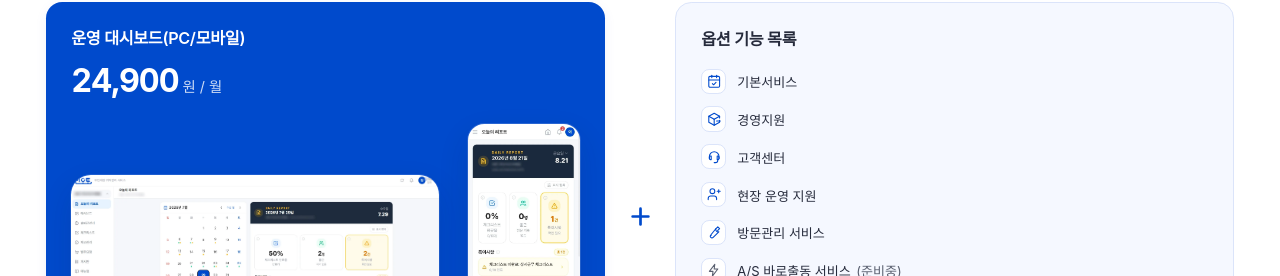
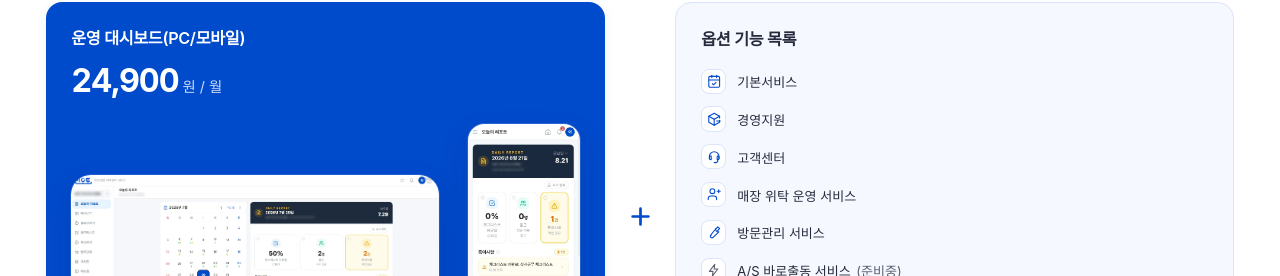
Before and after one commit to uriggiri-inc/bahnauto, a Next.js app: page /pricing in a window 1280 px wide. Shown: the part 937-1213 px from the top of the page. Built offline with nearby package versions, Linux system fonts and the light colour scheme; a web font is replaced by a local one.

Commit message:
서비스 ⑤ "현장 운영 지원" 을 "매장 위탁 운영 서비스" 로 개칭 (#46)

```diff
--- a/src/app/(site)/process/page.tsx
+++ b/src/app/(site)/process/page.tsx
@@ -62,7 +62,7 @@ const STEPS: readonly Step[] = [
   {
     no: "04",
     title: "매니저 배정",
-    tag: "현장 운영 지원 옵션",
+    tag: "매장 위탁 운영 서비스 옵션",
     desc: "계약일부터 채용을 진행하고, 지역 전담 매니저를 배정해 교육합니다.",
     owner: "따로 준비하실 일은 없습니다.",
   },
@@ -108,7 +108,7 @@ const DETAILS: readonly Detail[] = [
   {
     no: "04",
     title: "매니저 배정",
-    tag: "현장 운영 지원 옵션",
+    tag: "매장 위탁 운영 서비스 옵션",
     yours: ["별도로 준비하실 일은 없습니다"],
     ours: ["계약일부터 채용을 진행합니다", "지역 전담 매니저를 배정하고 교육합니다"],
   },
--- a/src/content/app-screens.ts
+++ b/src/content/app-screens.ts
@@ -286,7 +286,7 @@ export const FEATURE_CAROUSELS: Record<string, readonly CarouselSlide[]> = {
     },
   ],
 
-  /* ⑤ 현장 운영 지원 — 발주 대행과 실비 정산이 여기 온다 */
+  /* ⑤ 매장 위탁 운영 서비스 — 발주 대행과 실비 정산이 여기 온다 */
   "field-ops": [
     {
       id: "ops-order",
--- a/src/content/faq.ts
+++ b/src/content/faq.ts
@@ -43,7 +43,7 @@ export const FAQ_GROUPS: readonly FaqGroup[] = [
              `badge: "오픈 예정"`, `plans.ts` 의 "연간 결제 전용(예정)" 을 건드리지
              않았고, 이 답변에서도 A/S 문장은 남겼다.
         */
-        a: "운영 대시보드, 기본서비스, 경영지원, 고객센터, 현장 운영 지원, 방문관리 서비스, A/S 바로출동 서비스까지 무인매장 운영에 필요한 업무를 한 곳에서 관리합니다. A/S 바로출동 서비스는 준비 중입니다.",
+        a: "운영 대시보드, 기본서비스, 경영지원, 고객센터, 매장 위탁 운영 서비스, 방문관리 서비스, A/S 바로출동 서비스까지 무인매장 운영에 필요한 업무를 한 곳에서 관리합니다. A/S 바로출동 서비스는 준비 중입니다.",
       },
       {
         q: "매니저 체크리스트는 어떻게 확인하나요?",
@@ -111,7 +111,7 @@ export const FAQ_GROUPS: readonly FaqGroup[] = [
       },
       {
         q: "매니저 채용도 반오토가 도와주나요?",
-        a: "현장 운영 지원 옵션에서 반오토가 매니저 채용·배정과 근태관리를 담당합니다.",
+        a: "매장 위탁 운영 서비스 옵션에서 반오토가 매니저 채용·배정과 근태관리를 담당합니다.",
       },
     ],
   },
--- a/src/content/feature-details.ts
+++ b/src/content/feature-details.ts
@@ -32,7 +32,7 @@
  * | ② ③ ⑤ ⑥ | 내가 문서에서 옮겨 쓴 카피 | **전부 HTML 문장으로 교체** |
  * | ③ 그룹 | 둘(온라인 채널·월간 리포트) | **하나** — `KEY FEATURES` 에 카드 7장 |
  * | ④ 칩 | 24시간 챗봇·9 to 9 | **매장 이용고객 전용 채널·오전 9시 ~ 오후 9시 운영·방문관리서비스 연계** (2026-09-08 에 다시 바뀌었다 — 아래 "고객센터 운영 시간") |
- * | ⑤ ⑥ 눈썹 | FIELD OPERATION · VISIT CARE | **ON-SITE OPERATION SUPPORT · ON-SITE VISIT SERVICE** |
+ * | ⑤ ⑥ 눈썹 | FIELD OPERATION · VISIT CARE | **ON-SITE OPERATION SUPPORT · ON-SITE VISIT SERVICE** (⑤ 는 2026-09-14 개칭에 맞춰 **STORE OPERATION OUTSOURCING** 으로) |
  * | ⑥ 오픈 예정 띠 | 있었다(2026년 11월) | **없다** — HTML 에 그 블록이 없다 |
  * | ⑦ | 준비 중 | **오픈 예정** · 전용 CTA(오픈 알림 받기 / 다른 기능 보기) |
  *
@@ -404,12 +404,12 @@ export const FEATURE_DETAILS: readonly FeatureDetail[] = [
     },
   },
 
-  /* ═══ ⑤ 현장 운영 지원 ═════════════════════════════════════════ */
+  /* ═══ ⑤ 매장 위탁 운영 서비스 ═════════════════════════════════════════ */
   {
     key: "field-ops",
-    eyebrow: "ON-SITE OPERATION SUPPORT",
+    eyebrow: "STORE OPERATION OUTSOURCING",
     headline: ["사람 뽑는 일도,", "물건 채우는 일도 대신합니다"],
-    sub: "매니저 채용부터 배치·근태 관리, 발주서 작성과 정산까지 현장 운영 전반을 지원합니다.",
+    sub: "매니저 채용부터 배치·근태 관리, 발주서 작성과 정산까지 매장 운영 전반을 맡아 처리합니다.",
     chips: ["매니저 채용·운영 지원", "발주 관리", "발주서 작성"],
     groups: [
       {
--- a/src/content/features.ts
+++ b/src/content/features.ts
@@ -13,12 +13,12 @@
  * | ② 기본서비스 | 신규 (예약 셋팅·행정 대행) |
  * | ③ 경영지원 | 옛 `revenue` + `place` — **이름만 옛 경영지원과 같고 내용이 다르다** |
  * | ④ 고객센터 | 옛 `b2c` (매장 고객 응대센터) |
- * | ⑤ 현장 운영 지원 | **옛 `ops-support`(경영지원)의 내용이 그대로 여기로** |
+ * | ⑤ 매장 위탁 운영 서비스 | **옛 `ops-support`(경영지원)의 내용이 그대로 여기로** · 2026-09-14 "현장 운영 지원" → "매장 위탁 운영 서비스" 로 개칭 |
  * | ⑥ 방문관리서비스 | 옛 `dispatch` |
  * | ⑦ A/S 바로출동서비스 | 신규 · 준비 중 |
  *
  * ⚠️ **키를 제목 뜻에 맞춰 새로 붙였다.** 옛 키를 재활용하면 `ops-support`(경영지원)
- *    키가 "현장 운영 지원" 을 가리키고 `revenue` 가 "경영지원" 을 가리켜, 코드를 읽는
+ *    키가 "매장 위탁 운영 서비스" 를 가리키고 `revenue` 가 "경영지원" 을 가리켜, 코드를 읽는
  *    사람이 매번 이 표를 찾아봐야 한다. 주소가 바뀌는 대가를 지금 치르는 이유는
  *    **검색 노출이 아직 막혀 있어서**(`lib/seo.ts` 의 `SEARCH_OPEN = false`) 지금이
  *    가장 싼 시점이기 때문이다. 정적 배포라 리다이렉트를 걸 수 없으므로, 오픈 뒤에
@@ -110,7 +110,7 @@ export const FEATURES: readonly Feature[] = [
   },
   {
     key: "field-ops",
-    title: "현장 운영 지원",
+    title: "매장 위탁 운영 서비스",
     summary: "매니저 채용부터 매장 운영 전반을 담당합니다",
     bullets: [
       "매니저 채용·근태관리",
--- a/src/content/reviews.ts
+++ b/src/content/reviews.ts
@@ -84,7 +84,7 @@ export const REVIEWS = [
   {
     id: "r-5",
     quote:
-      "매니저 채용을 제가 구인 사이트에 올려서 뽑았을 땐 두 달을 못 버텼는데, 현장 운영 지원으로 넘기고는 채용부터 근태까지 안 봅니다. 발주도 대행이라 매점 품절 문자 받을 일이 없어요. 정산은 실비 청구라 내역이 투명한 것도 마음에 듭니다.",
+      "매니저 채용을 제가 구인 사이트에 올려서 뽑았을 땐 두 달을 못 버텼는데, 매장 위탁 운영 서비스로 넘기고는 채용부터 근태까지 안 봅니다. 발주도 대행이라 매점 품절 문자 받을 일이 없어요. 정산은 실비 청구라 내역이 투명한 것도 마음에 듭니다.",
     owner: "무인키즈카페 점주",
     region: "전북",
   },
@@ -98,7 +98,7 @@ export const REVIEWS = [
   {
     id: "r-7",
     quote:
-      "처음 석 달은 대시보드만 쓰다가 2호점이 생기면서 고객센터랑 현장 운영 지원을 붙였습니다. 맡기는 범위만큼 내는 구조라 필요할 때 늘리면 되는 게 저 같은 다점포 점주한테는 맞아요.",
+      "처음 석 달은 대시보드만 쓰다가 2호점이 생기면서 고객센터랑 매장 위탁 운영 서비스를 붙였습니다. 맡기는 범위만큼 내는 구조라 필요할 때 늘리면 되는 게 저 같은 다점포 점주한테는 맞아요.",
     owner: "무인키즈카페 점주",
     region: "대구",
   },
```
